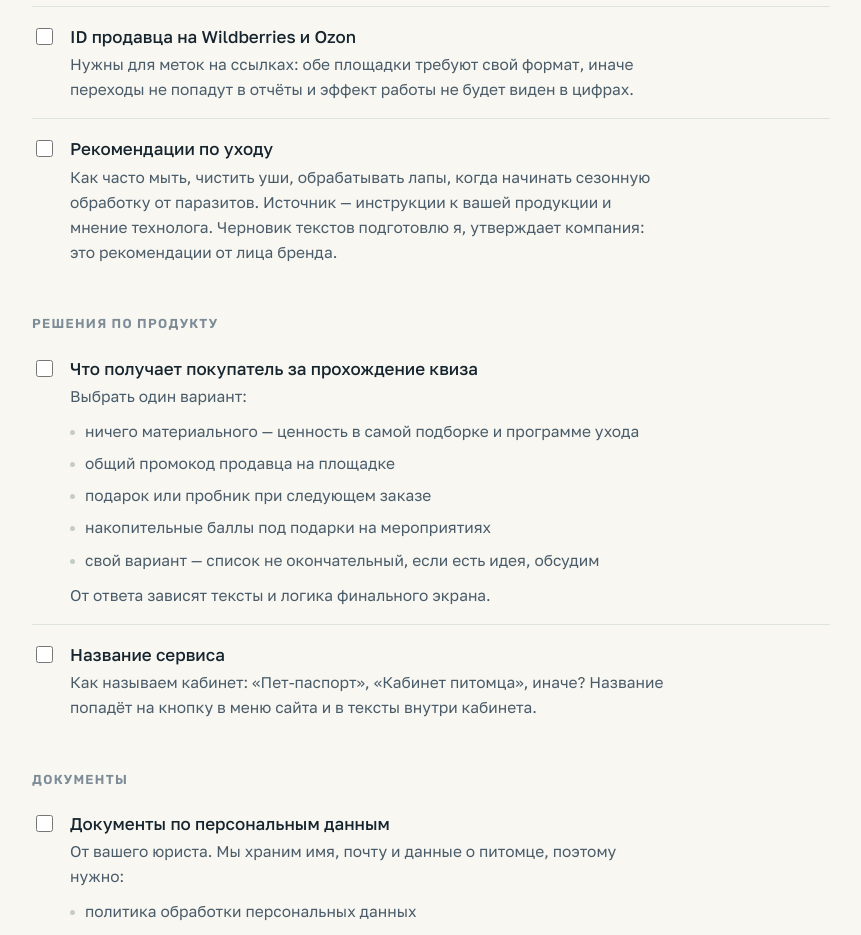
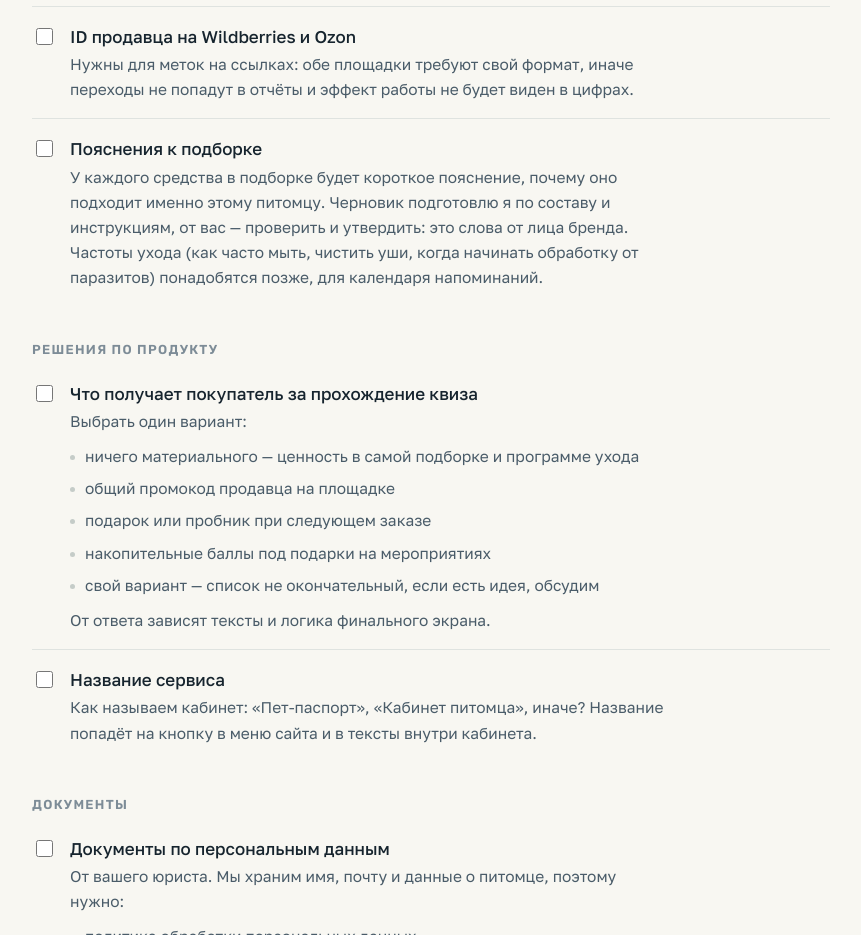
Before and after one commit to postnikovpato-code/zoorik, a plain HTML site: page instrukcii/podgotovka/index.html in a window 1280 px wide. Shown: the part 4540-5475 px from the top of the page, without its empty margins (350-1211 px from the left). Drawn offline with Linux system fonts and the light colour scheme.

Commit message:
Правки по тексту

```diff
--- a/instrukcii/podgotovka/index.html
+++ b/instrukcii/podgotovka/index.html
@@ -242,10 +242,11 @@
         <li>
           <input type="checkbox" data-k="r7">
           <div>
-            <span class="t">Рекомендации по уходу</span>
-            <span class="d">Как часто мыть, чистить уши, обрабатывать лапы, когда начинать сезонную обработку
-              от паразитов. Источник — инструкции к вашей продукции и мнение технолога. Черновик текстов
-              подготовлю я, утверждает компания: это рекомендации от лица бренда.</span>
+            <span class="t">Пояснения к подборке</span>
+            <span class="d">У каждого средства в подборке будет короткое пояснение, почему оно подходит
+              именно этому питомцу. Черновик подготовлю я по составу и инструкциям, от вас — проверить
+              и утвердить: это слова от лица бренда. Частоты ухода (как часто мыть, чистить уши,
+              когда начинать обработку от паразитов) понадобятся позже, для календаря напоминаний.</span>
           </div>
         </li>
       </ul>
```
